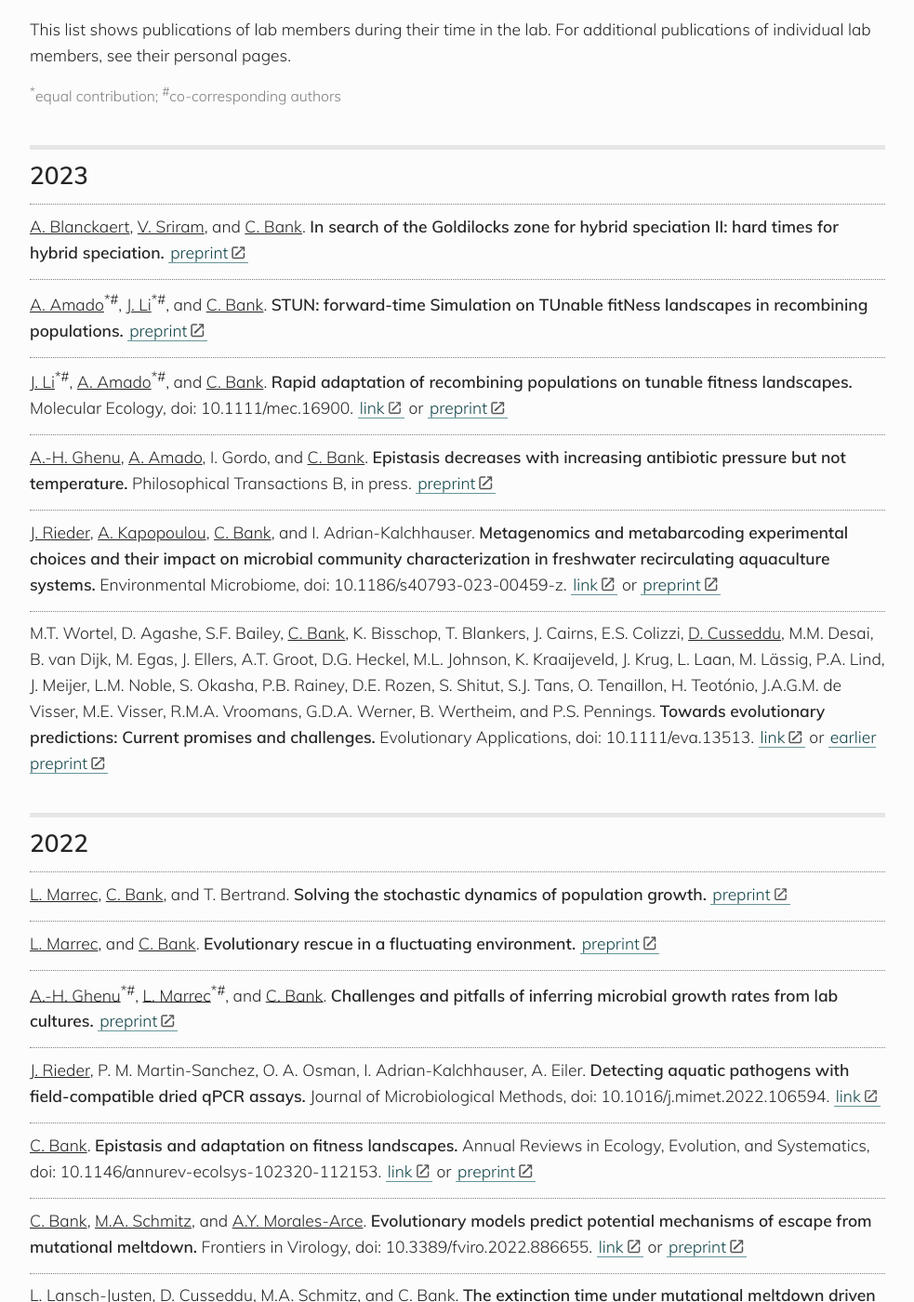
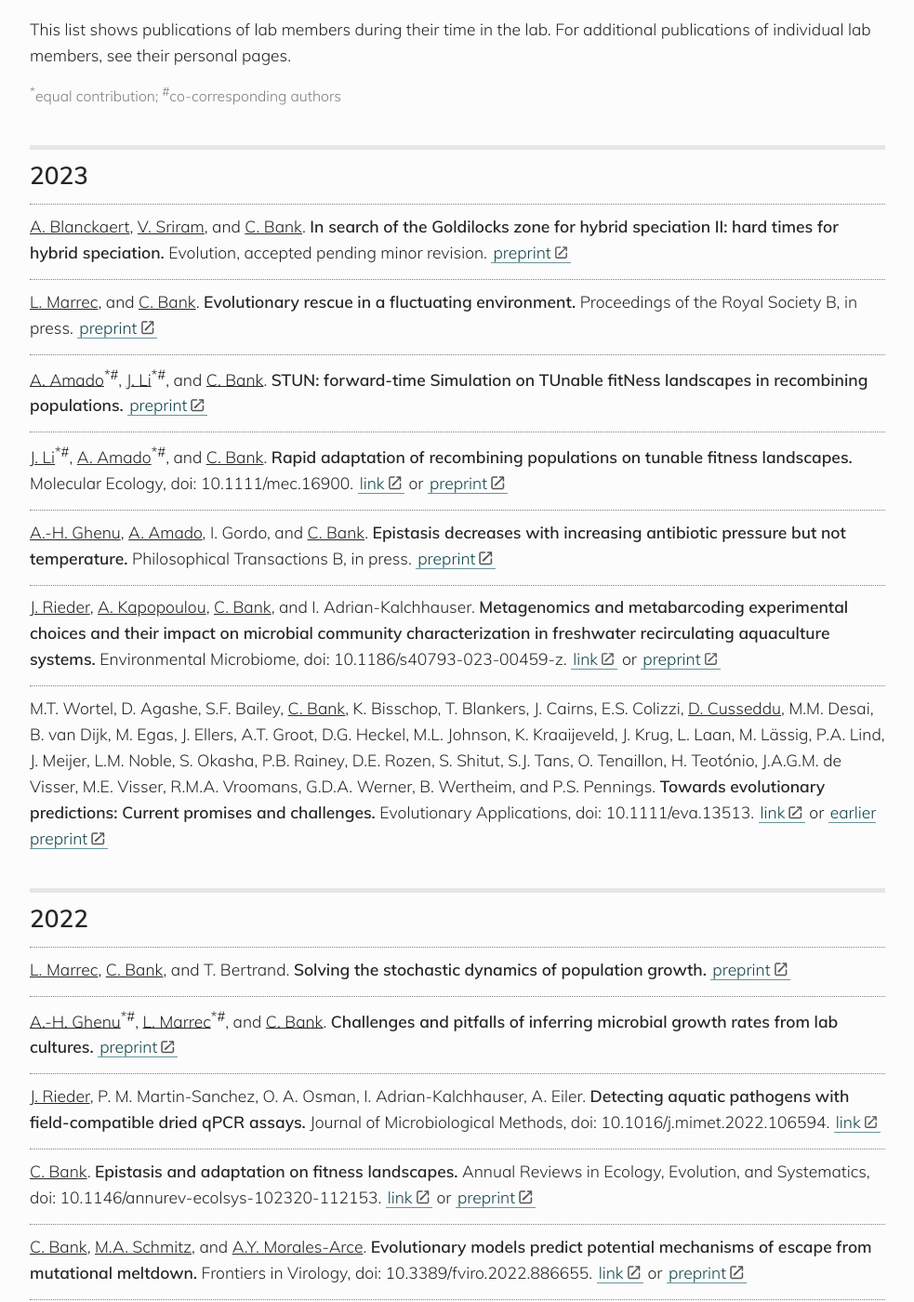
Before and after one commit to banklab/banklab.github.io, a Jekyll site: the page built from publications.md, in a window 1280 px wide and 1400 px high, scrolled down 447 px. Shown: the whole window at 93% size, without its empty margins (148-1131 px from the left). Built offline with Jekyll 4.4.1, drawn with Linux system fonts in a browser that asks for light colours; some web fonts are replaced.

Commit message:
Update publications.md
New papers accepted

```diff
--- a/publications.md
+++ b/publications.md
@@ -21,7 +21,9 @@ https://kramdown.gettalong.org/syntax.html#html-blocks
 
 ## 2023
 
-<u>A. Blanckaert</u>, <u>V. Sriram</u>, and <u>C. Bank</u>. **In search of the Goldilocks zone for hybrid speciation II: hard times for hybrid speciation.** [preprint](https://www.biorxiv.org/content/10.1101/2023.02.15.528680v1)
+<u>A. Blanckaert</u>, <u>V. Sriram</u>, and <u>C. Bank</u>. **In search of the Goldilocks zone for hybrid speciation II: hard times for hybrid speciation.** Evolution, accepted pending minor revision. [preprint](https://www.biorxiv.org/content/10.1101/2023.02.15.528680v1)
+
+<u>L. Marrec</u>, and <u>C. Bank</u>. **Evolutionary rescue in a fluctuating environment.** Proceedings of the Royal Society B, in press. [preprint](https://www.biorxiv.org/content/10.1101/2022.11.03.515107v1)
 
 <u>A. Amado</u><sup>*#</sup>, <u>J. Li</u><sup>*#</sup>, and <u>C. Bank</u>. **STUN: forward-time Simulation on TUnable fitNess landscapes in recombining populations.** [preprint](https://www.biorxiv.org/content/10.1101/2023.02.15.528681v1)
 
```
Also changed, not shown: other parts of publications.md (+0 -2 lines).
